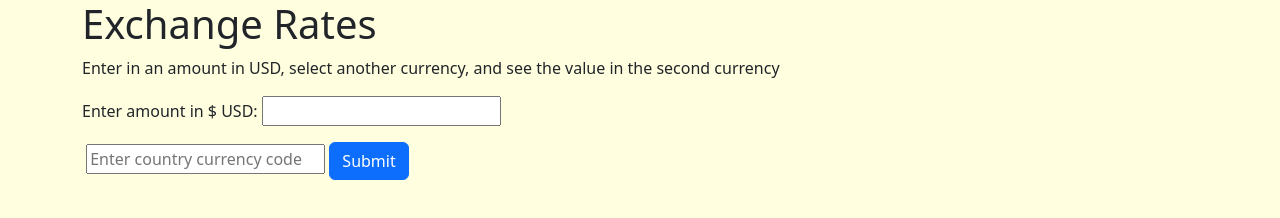
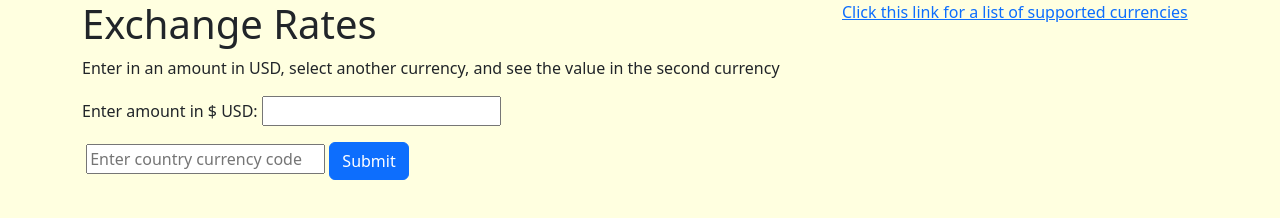
Before and after one commit to pletourneau/currencyEx, a website built with webpack: page src/index.html in a window 1280 px wide. Built offline with nearby package versions, Linux system fonts and the light colour scheme.

Commit message:
add column with link to supported currencies

```diff
--- a/src/index.html
+++ b/src/index.html
@@ -21,6 +21,9 @@
           <p id="showResults"></p>
           <p id="showCountryCode"></p>
         </div>
+        <div class="col-4">
+          <a href="https://www.exchangerate-api.com/docs/supported-currencies">Click this link for a list of supported currencies</a>
+        </div>
       </div>
     </div>
   </form>
--- a/src/index.js
+++ b/src/index.js
@@ -9,7 +9,6 @@ function showRate(userInputNum, userInputCurMult, userInputCur) {
   document.getElementById("form1").reset();
   document.getElementById("showResults").innerText = res;
   document.getElementById("showCountryCode").innerText = userInputCur;
-  console.log(userInputCur);
 }
 function showError(request) {
   document.getElementById("showResults").innerText = `There is an error accessing the bike ${request[0].status}`;
```
